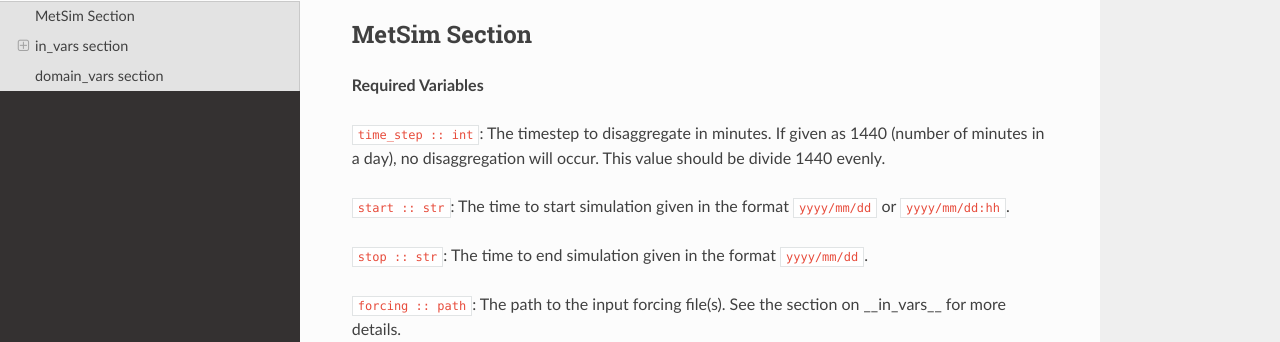
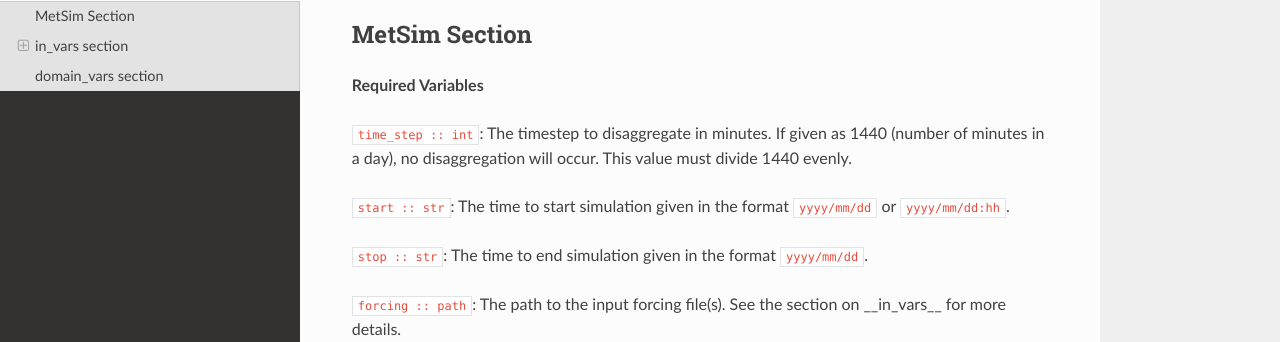
Before and after one commit to UW-Hydro/MetSim, a Sphinx documentation site: the page built from docs/configuration.rst, in a window 1280 px wide and 900 px high. Shown: the part 190-532 px from the top of the window. Built offline with Sphinx 7.4.7 and the Read the Docs theme 2.0.0, drawn with Linux system fonts in a browser that asks for light colours; pages that are not in the unit, such as notebooks, are missing from menus.

```diff
--- a/docs/configuration.rst
+++ b/docs/configuration.rst
@@ -12,7 +12,7 @@ MetSim Section
 **Required Variables**
 
 ``time_step :: int``: The timestep to disaggregate in minutes.  If given as 1440
-(number of minutes in a day), no disaggregation will occur. This value should be
+(number of minutes in a day), no disaggregation will occur. This value must
 divide 1440 evenly.
 
 ``start :: str``: The time to start simulation given in the format
```
Also changed, not shown: README.md (+2 -1 lines).
